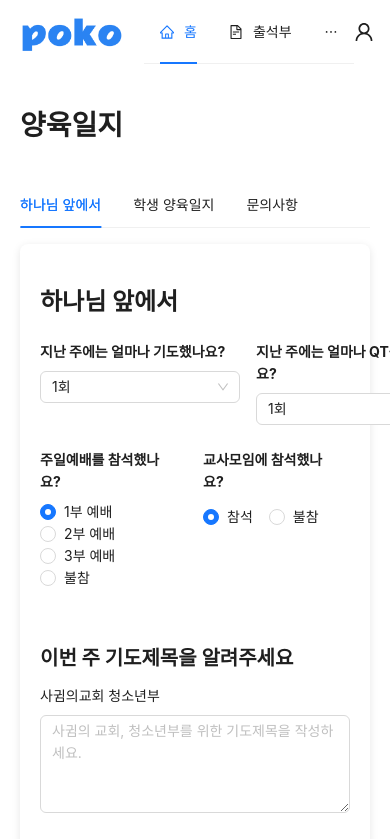
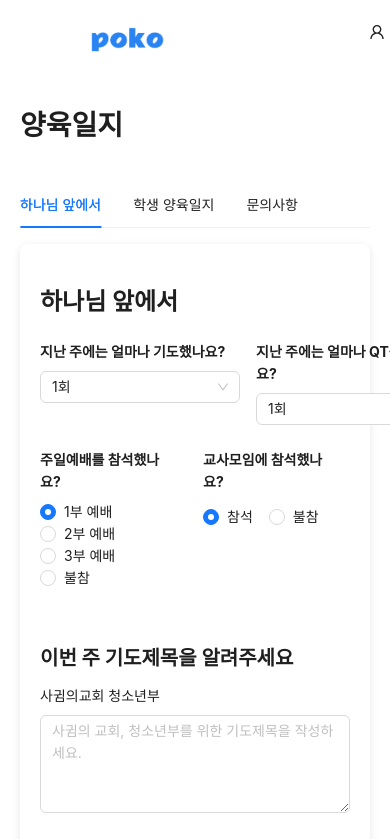
Before and after one commit to uiseokgeem/hello-poko, a React (Create React App) app in the folder frontend/: page /report in a window 390 px wide. Shown: the top 839 px of the page. Built offline with nearby package versions, Linux system fonts and the light colour scheme.

Commit message:
react : header size mobile update

```diff
--- a/frontend/src/components/Header/Header.css
+++ b/frontend/src/components/Header/Header.css
@@ -32,3 +32,44 @@
   cursor: pointer;
   margin-left: auto;
 }
+
+/* 반응형 스타일 추가 */
+@media (max-width: 768px) {
+  .app-header {
+    padding: 0 10px; /* 패딩 축소 */
+  }
+
+  .logo img {
+    height: 30px; /* 로고 크기 축소 */
+  }
+
+  .menu {
+    margin-left: 10px; /* 메뉴와 로고 사이의 간격 축소 */
+  }
+
+  .menu .ant-menu-item {
+    font-size: 14px; /* 메뉴 아이템의 폰트 크기 축소 */
+  }
+
+  .user-icon {
+    font-size: 18px; /* 아이콘 크기 약간 축소 */
+  }
+}
+
+@media (max-width: 480px) {
+  .app-header {
+    padding: 0 5px; /* 더 작은 화면에서 패딩을 더 축소 */
+  }
+
+  .logo img {
+    height: 25px; /* 로고 크기 더 축소 */
+  }
+
+  .menu {
+    display: none; /* 화면이 매우 작을 때 메뉴를 숨김 처리 (추가적인 모바일 네비게이션을 도입할 수 있음) */
+  }
+
+  .user-icon {
+    font-size: 16px; /* 아이콘 크기 더 축소 */
+  }
+}
```
Also changed, not shown: 6 other files (tests, documents, lock files or other folders).
